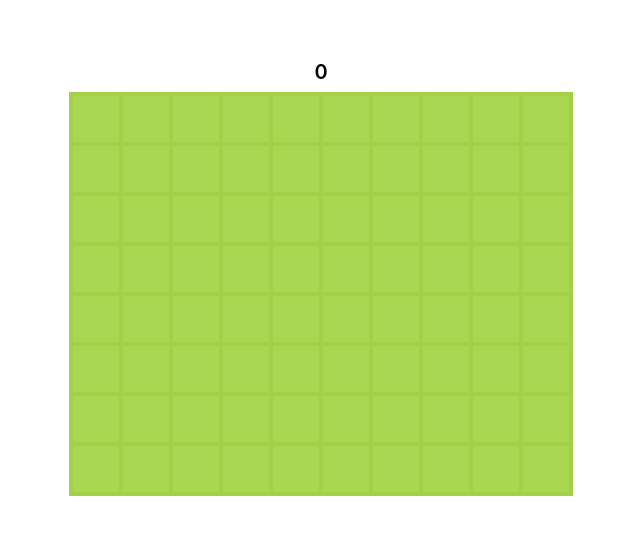
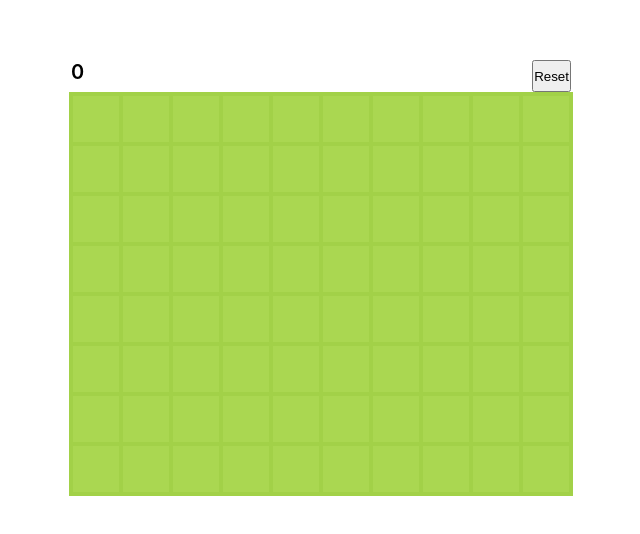
Before and after one commit to BriHan-Tech/Minesweeper, a React (Create React App) app: page / in a window 1280 px wide. Shown: the part 122-656 px from the top of the page, without its empty margins (319-959 px from the left). Built offline with nearby package versions, Linux system fonts and the light colour scheme.

Commit message:
✨ - Added reset button

```diff
--- a/src/components/App/App.scss
+++ b/src/components/App/App.scss
@@ -12,3 +12,10 @@ html, body, #root {
   justify-content: center;
   align-items: center;
 }
+
+.toolbar {
+  width: 500px;
+  display: flex;
+  flex-direction: row;
+  justify-content: space-between;
+}
--- a/src/components/App/App.tsx
+++ b/src/components/App/App.tsx
@@ -10,12 +10,23 @@ const App = () => {
   // P = Progressing (Game is in progress)
   // L = Game Lost
   // W = Game Won
+  // R = Reset Game
   const [gameStatus, setGameStatus] = useState<string>("");
 
   return (
     <div className="container">
       <GameContext.Provider value={{ gameStatus, setGameStatus }}>
-        <Timer />
+        <div className="toolbar">
+          <Timer />
+          <button
+            className="toolbar__reset_button"
+            onClick={() => {
+              setGameStatus("R");
+            }}
+          >
+            Reset
+          </button>
+        </div>
         <Board />
       </GameContext.Provider>
     </div>
--- a/src/components/Board/Board.tsx
+++ b/src/components/Board/Board.tsx
@@ -29,7 +29,7 @@ const Board = () => {
     // If this is the first click of the game
     if (gameStatus.length == 0) {
       populateBoard(tmpCell.x, tmpCell.y);
-      setGameStatus("C");
+      setGameStatus("P");
       return;
     }
 
@@ -72,9 +72,9 @@ const Board = () => {
    * The 2D array is initialized as: array[col][row]
    * Note that the x value is the distance between the cell and the left-hand side of the screen,
    * which is represented by col.
-   * Each cell is represented by an object with properties x, y, isBomb, isFlagged, and numMines.
+   * Each cell is represented by an object of type iCell.
    */
-  useEffect(() => {
+  const newBoard = () => {
     setBoard(
       Array(COLS)
         .fill(null)
@@ -90,7 +90,24 @@ const Board = () => {
             .map((cell, j) => ({ ...cell, y: j }))
         )
     );
+  };
+
+  /**
+   * On component load, a new board is initialized.
+   */
+  useEffect(() => {
+    newBoard();
   }, []);
+
+  /**
+   * When user wants to reset board, the board is reinitialized.
+   */
+  useEffect(() => {
+    if (gameStatus == "R") {
+      newBoard();
+      setGameStatus("");
+    }
+  }, [gameStatus]);
 
   return (
     <>
--- a/src/components/Timer/Timer.tsx
+++ b/src/components/Timer/Timer.tsx
@@ -11,6 +11,7 @@ const Timer = () => {
     let intervalId: any;
     if (gameStatus.length > 0 && gameStatus != "L" && gameStatus != "W")
       intervalId = setInterval(() => setSeconds((prev) => prev + 1), 1000);
+    if (gameStatus == "R") setSeconds(0);
     return () => clearInterval(intervalId);
   }, [gameStatus]);
 
```
